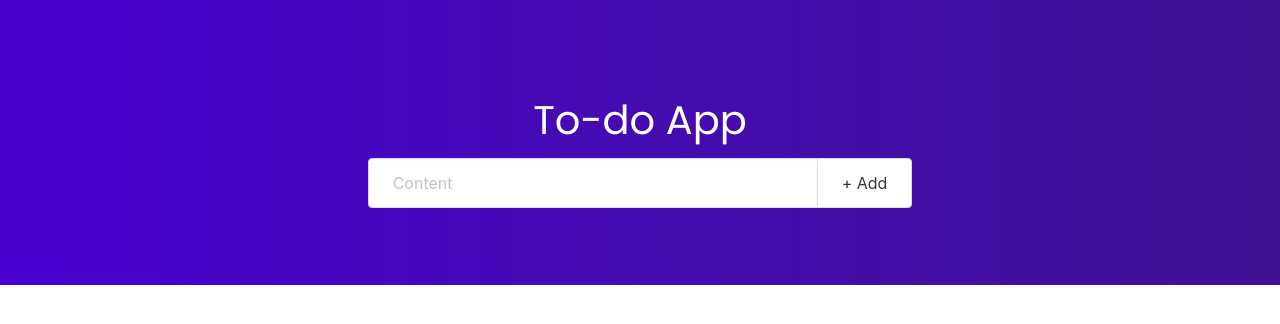
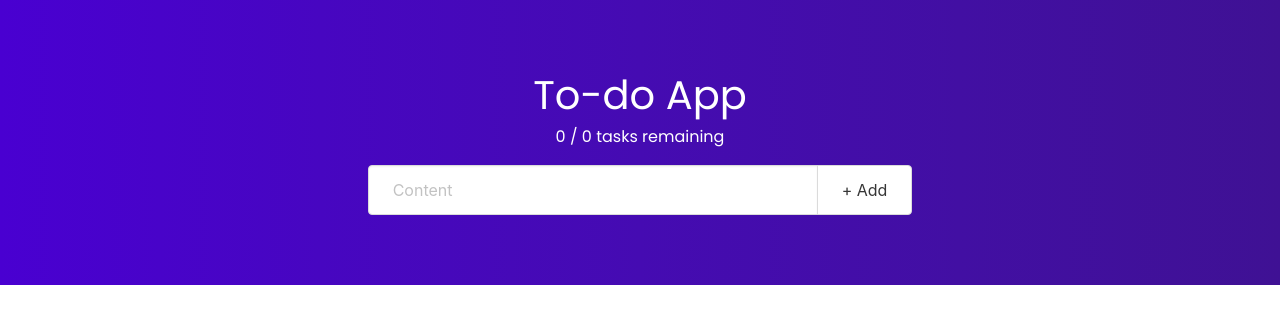
Before and after one commit to biosanity/react-todo, a React (Create React App) app: page / in a window 1280 px wide. Shown: the top 324 px of the page. Built offline with nearby package versions, Linux system fonts and the light colour scheme.

Commit message:
feat: added tasks remaining metadata

```diff
--- a/src/App.js
+++ b/src/App.js
@@ -11,6 +11,9 @@ const App = () => {
   const initialTodoItems = storedTodoItems ? JSON.parse(storedTodoItems) : [];
 
   const [todoItems, setTodoItems] = useState(initialTodoItems);
+  const remainingTodoItems = todoItems.reduce((count, item) => {
+    return !item.complete ? count + 1 : count;
+  }, 0);
 
   const handleDragDrop = (results) => {
     const { source, destination, type } = results;
@@ -73,9 +76,10 @@ const App = () => {
 
   return (
     <div className="app container is-max-desktop">
-      <h1 className="mb-2 is-size-2 has-text-white has-text-centered">
-        To-do App
-      </h1>
+      <h1 className="is-size-2 has-text-white has-text-centered">To-do App</h1>
+      <p className="mb-4 has-text-white has-text-centered">
+        {remainingTodoItems} / {todoItems.length} tasks remaining
+      </p>
       <DragDropContext onDragEnd={handleDragDrop}>
         <TodoInput createTodoItem={createTodoItem} />
         <Droppable droppableId="ROOT" type="group">
--- a/src/App.scss
+++ b/src/App.scss
@@ -19,7 +19,7 @@ body {
 }
 
 .app {
-  padding-top: 90px;
+  padding-top: 65px;
 
   .todo-input input {
     width: 450px;
```
